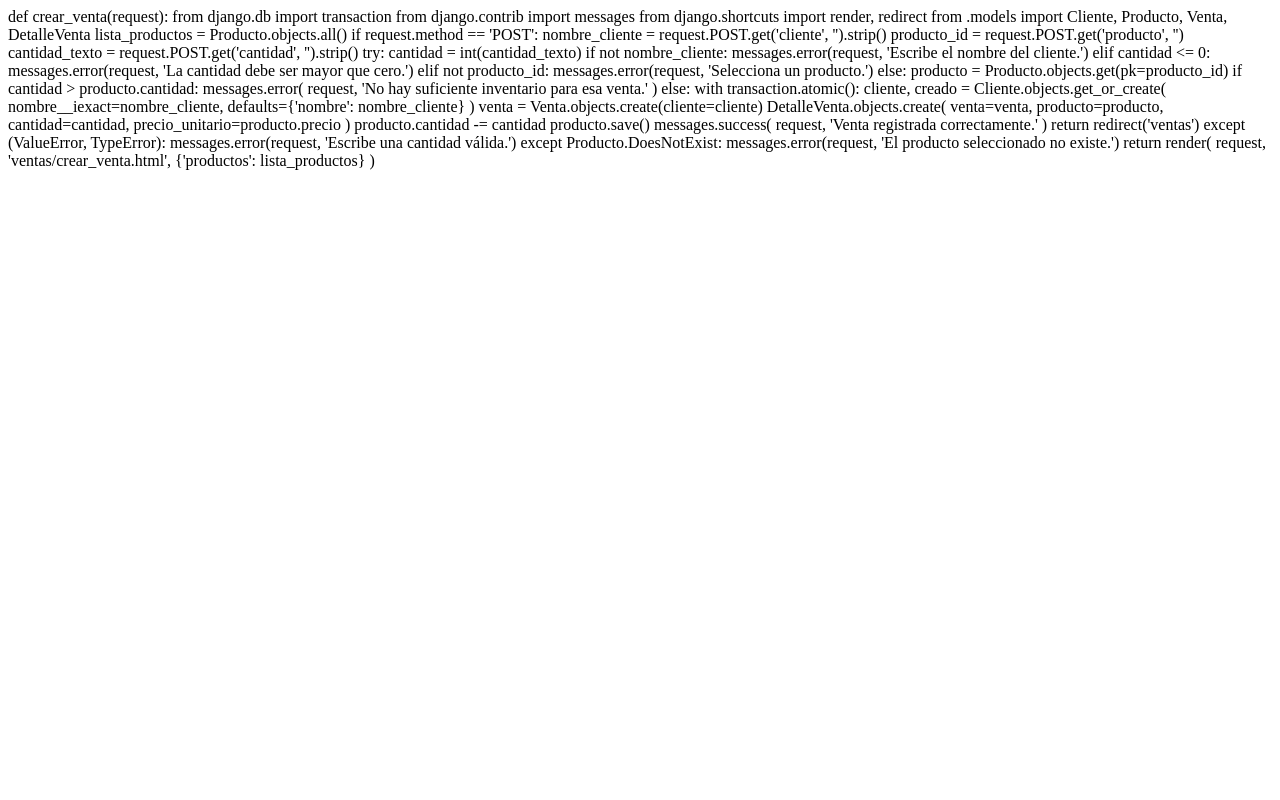
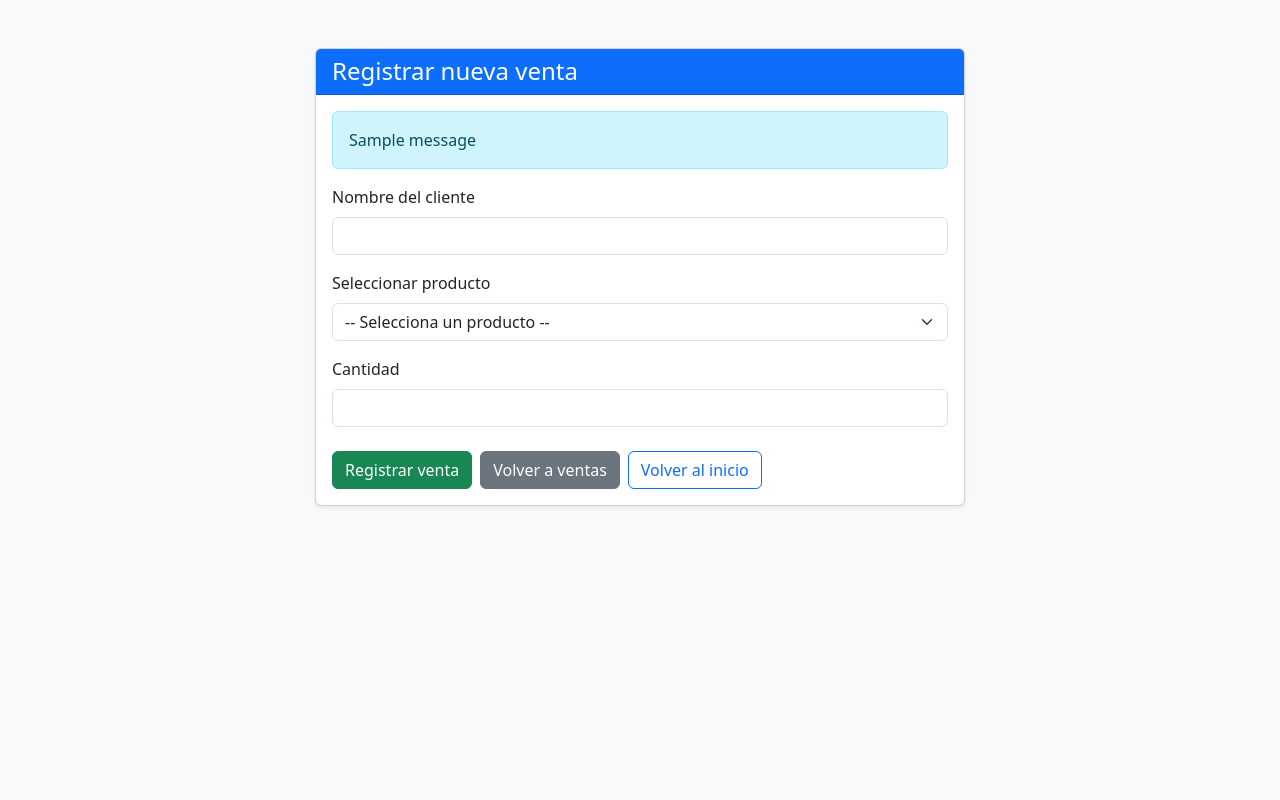
Before and after one commit to mariangelayalasanchez38-ui/Sistema-de-Inventario-y-Ventas, a Django app: page /ventas/crear/ in a window 1280 px wide. Run offline with Django 5.2, Linux system fonts and the light colour scheme; tables that the repository leaves empty hold one stand-in row (values such as "Sample post"); one stand-in notice (Sample message) is shown.

Commit message:
Completar mejoras del sistema de Inventario y ventas

```diff
--- a/ventas/templates/ventas/crear_venta.html
+++ b/ventas/templates/ventas/crear_venta.html
@@ -1,66 +1,97 @@
 
-def crear_venta(request):
-    from django.db import transaction
-    from django.contrib import messages
-    from django.shortcuts import render, redirect
-    from .models import Cliente, Producto, Venta, DetalleVenta
+<!DOCTYPE html>
+<html lang="es">
+<head>
+    <meta charset="UTF-8">
+    <meta name="viewport" content="width=device-width, initial-scale=1">
+    <title>Registrar venta | Sistema de Inventario y Ventas</title>
+    <link href="https://cdn.jsdelivr.net/npm/bootstrap@5.3.3/dist/css/bootstrap.min.css" rel="stylesheet">
+</head>
+<body class="bg-light">
+    <main class="container py-5">
+        <div class="card shadow-sm mx-auto" style="max-width: 650px;">
+            <div class="card-header bg-primary text-white">
+                <h1 class="h4 mb-0">Registrar nueva venta</h1>
+            </div>
 
-    lista_productos = Producto.objects.all()
+            <div class="card-body">
+                {% if messages %}
+                    {% for message in messages %}
+                        <div class="alert alert-info" role="alert">
+                            {{ message }}
+                        </div>
+                    {% endfor %}
+                {% endif %}
 
-    if request.method == 'POST':
-        nombre_cliente = request.POST.get('cliente', '').strip()
-        producto_id = request.POST.get('producto', '')
-        cantidad_texto = request.POST.get('cantidad', '').strip()
+                <form method="post" action="{% url 'crear_venta' %}">
+                    {% csrf_token %}
 
-        try:
-            cantidad = int(cantidad_texto)
+                    <div class="mb-3">
+                        <label for="cliente" class="form-label">
+                            Nombre del cliente
+                        </label>
+                        <input
+                            type="text"
+                            class="form-control"
+                            id="cliente"
+                            name="cliente"
+                            maxlength="150"
+                            required
+                        >
+                    </div>
 
-            if not nombre_cliente:
-                messages.error(request, 'Escribe el nombre del cliente.')
-            elif cantidad <= 0:
-                messages.error(request, 'La cantidad debe ser mayor que cero.')
-            elif not producto_id:
-                messages.error(request, 'Selecciona un producto.')
-            else:
-                producto = Producto.objects.get(pk=producto_id)
+                    <div class="mb-3">
+                        <label for="producto" class="form-label">
+                            Seleccionar producto
+                        </label>
+                        <select
+                            class="form-select"
+                            id="producto"
+                            name="producto"
+                            required
+                        >
+                            <option value="">-- Selecciona un producto --</option>
+                            {% for producto in productos %}
+                                {% if producto.cantidad > 0 %}
+                                    <option value="{{ producto.id }}">
+                                        {{ producto.nombre }} — Precio: {{ producto.precio }} — Disponibles: {{ producto.cantidad }}
+                                    </option>
+                                {% endif %}
+                            {% empty %}
+                                <option value="">No hay productos registrados</option>
+                            {% endfor %}
+                        </select>
+                    </div>
 
-                if cantidad > producto.cantidad:
-                    messages.error(
-                        request,
-                        'No hay suficiente inventario para esa venta.'
-                    )
-                else:
-                    with transaction.atomic():
-                        cliente, creado = Cliente.objects.get_or_create(
-                            nombre__iexact=nombre_cliente,
-                            defaults={'nombre': nombre_cliente}
-                        )
+                    <div class="mb-4">
+                        <label for="cantidad" class="form-label">
+                            Cantidad
+                        </label>
+                        <input
+                            type="number"
+                            class="form-control"
+                            id="cantidad"
+                            name="cantidad"
+                            min="1"
+                            step="1"
+                            required
+                        >
+                    </div>
 
-                        venta = Venta.objects.create(cliente=cliente)
-
-                        DetalleVenta.objects.create(
-                            venta=venta,
-                            producto=producto,
-                            cantidad=cantidad,
-                            precio_unitario=producto.precio
-                        )
-
-                        producto.cantidad -= cantidad
-                        producto.save()
-
-                    messages.success(
-                        request,
-                        'Venta registrada correctamente.'
-                    )
-                    return redirect('ventas')
-
-        except (ValueError, TypeError):
-            messages.error(request, 'Escribe una cantidad válida.')
-        except Producto.DoesNotExist:
-            messages.error(request, 'El producto seleccionado no existe.')
-
-    return render(
-        request,
-        'ventas/crear_venta.html',
-        {'productos': lista_productos}
-    )
+                    <div class="d-flex flex-wrap gap-2">
+                        <button type="submit" class="btn btn-success">
+                            Registrar venta
+                        </button>
+                        <a href="{% url 'ventas' %}" class="btn btn-secondary">
+                            Volver a ventas
+                        </a>
+                        <a href="{% url 'inicio' %}" class="btn btn-outline-primary">
+                            Volver al inicio
+                        </a>
+                    </div>
+                </form>
+            </div>
+        </div>
+    </main>
+</body>
+</html>
```
Also changed, not shown: ventas/templates/ventas/eliminar_producto.html (added, +27 -0 lines), ventas/templates/ventas/productos.html (+19 -43 lines), ventas/views.py (+53 -59 lines).
